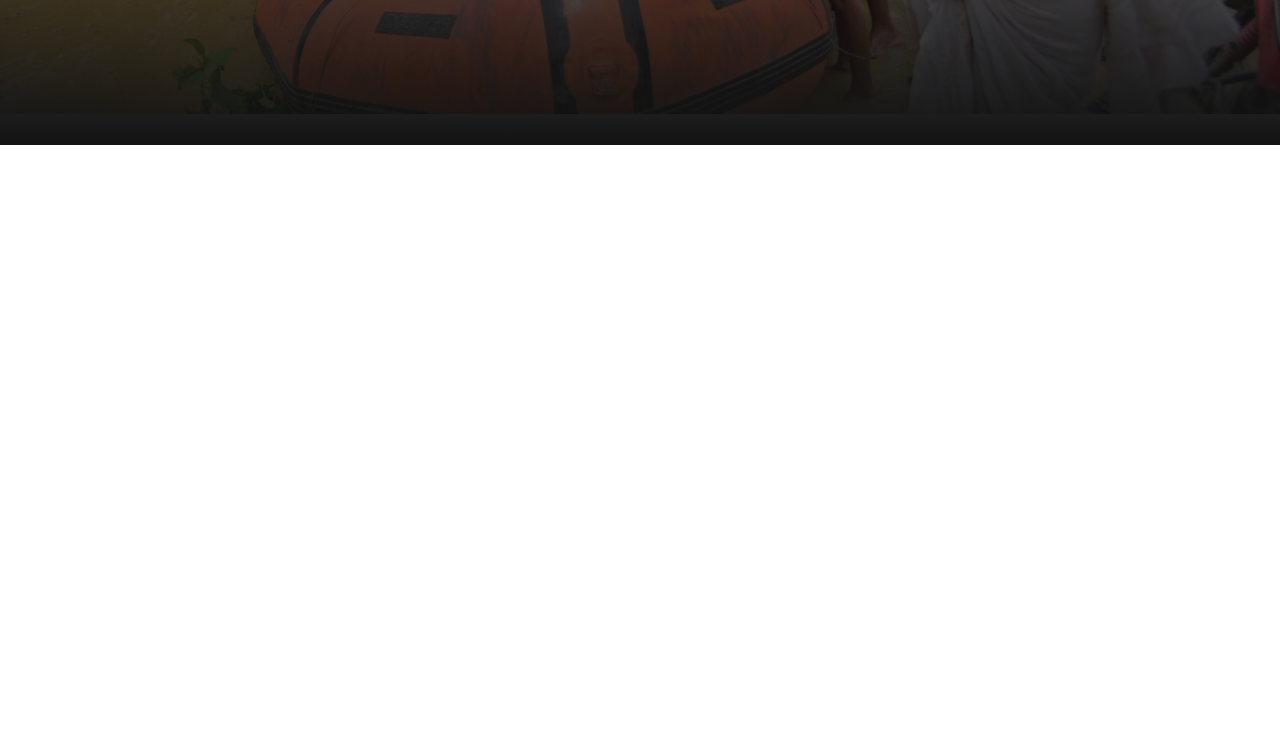
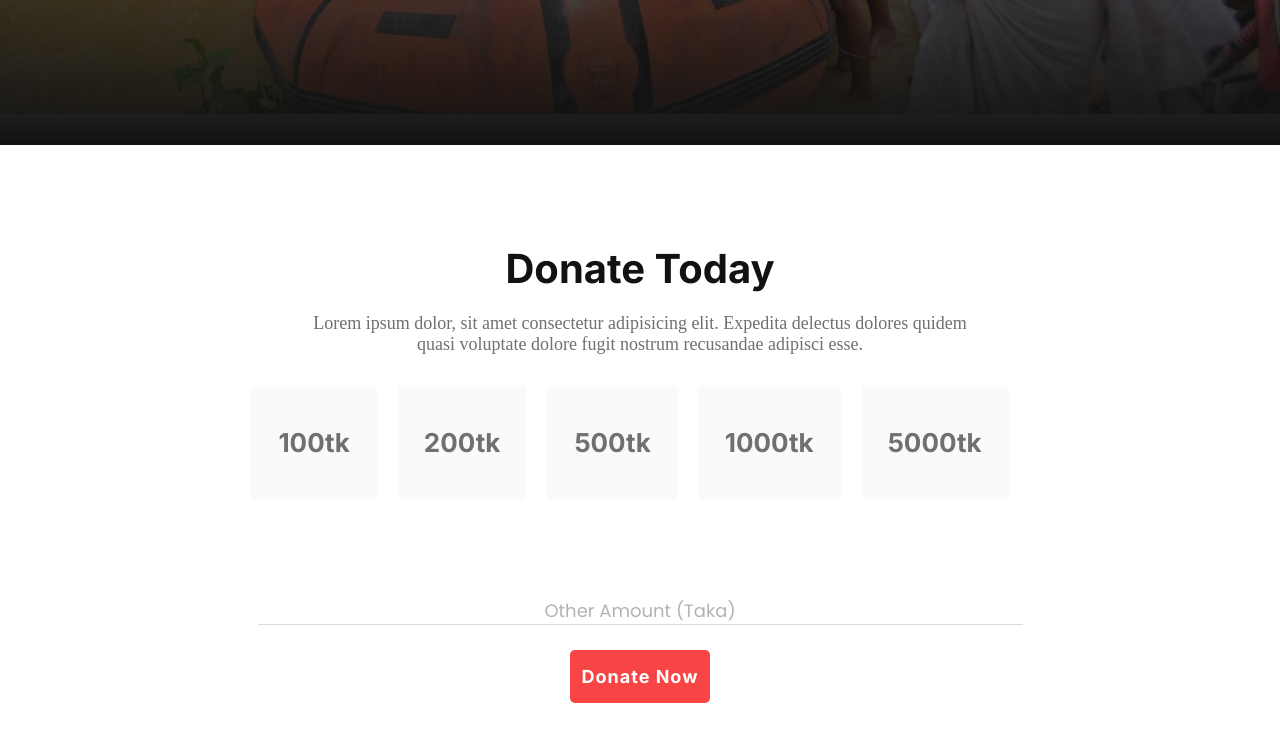
Before and after one commit to Bulbulahmed10/PH-donate-today-practice-project-2, a plain HTML site: page index.html in a window 1280 px wide. Shown: the part 516-1258 px from the top of the page. Before the commit the page ends 800 px from the top, so only its background shows below. Drawn offline with Linux system fonts and the light colour scheme.

Commit message:
added donate-section

```diff
--- a/index.html
+++ b/index.html
@@ -1,21 +1,46 @@
 <!DOCTYPE html>
 <html lang="en">
   <head>
-    <meta charset="UTF-8">
-    <meta http-equiv="X-UA-Compatible" content="IE=edge">
-    <meta name="viewport" content="width=device-width, initial-scale=1.0">
-    <link rel="shortcut icon" href="./images/icons/donate-fav.png" type="image/x-icon">
-    <link rel="stylesheet" href="style.css">
+    <meta charset="UTF-8" />
+    <meta http-equiv="X-UA-Compatible" content="IE=edge" />
+    <meta name="viewport" content="width=device-width, initial-scale=1.0" />
+    <link
+      rel="shortcut icon"
+      href="./images/icons/donate-fav.png"
+      type="image/x-icon"
+    />
+    <link rel="stylesheet" href="style.css" />
     <title>Donate Today</title>
   </head>
   <body>
     <header>
       <div>
         <h1>let's help those who are more in need</h1>
-            <p>Lorem ipsum dolor sit amet consectetur adipisicing elit. Soluta perferendis atque quas voluptatibus molestias porro cupiditate, fuga sequi odio accusamus?</p>
+        <p>
+          Lorem ipsum dolor sit amet consectetur adipisicing elit. Soluta
+          perferendis atque quas voluptatibus molestias porro cupiditate, fuga
+          sequi odio accusamus?
+        </p>
         <button class="primary-btn">donate now</button>
       </div>
-
     </header>
+    <section class="donate-section">
+      <h2 class="section-heading">donate today</h2>
+      <p class="section-desc">
+        Lorem ipsum dolor, sit amet consectetur adipisicing elit. Expedita
+        delectus dolores quidem quasi voluptate dolore fugit nostrum recusandae
+        adipisci esse.
+      </p>
+      <div>
+        <span>100tk</span>
+        <span>200tk</span>
+        <span>500tk</span>
+        <span>1000tk</span>
+        <span>5000tk</span>
+      </div>
+      <input type="number" placeholder="Other Amount (Taka)" />
+      <button class="primary-btn">donate now</button>
+    </section>
+    <section></section>
   </body>
 </html>
--- a/style.css
+++ b/style.css
@@ -1,16 +1,17 @@
-@import url('https://fonts.googleapis.com/css2?family=Inter:wght@300;400;500;700&family=Manrope&family=Poppins&display=swap');
+@import url("https://fonts.googleapis.com/css2?family=Inter:wght@300;400;500;700&family=Manrope&family=Poppins&display=swap");
 
+/* *Custom CSS* */
 
-*{
+* {
   margin: 0;
   padding: 0;
   box-sizing: border-box;
 }
 
-.primary-btn{
+.primary-btn {
   background-color: #f74545;
   color: #ffffff;
-    font-family: 'Inter', sans-serif;
+  font-family: "Inter", sans-serif;
   font-weight: 600;
   font-size: 18px;
   padding: 16px 12px;
@@ -23,13 +24,37 @@
   letter-spacing: 1px;
 }
 
-.primary-btn:hover{
+.primary-btn:hover {
   background-color: #fc0808;
+}
+
+section {
+  max-width: 1440px;
+  margin: 0 auto;
+  padding: 130px 180px;
+}
+
+.section-heading {
+  text-align: center;
+  text-transform: capitalize;
+  font-weight: 700;
+  font-family: "Inter", sans-serif;
+  font-size: 40px;
+  color: #121212;
+}
+
+.section-desc {
+  text-align: center;
+  width: 690px;
+  margin: 0 auto;
+  margin-top: 20px;
+  color: #707070;
+  font-size: 18px;
 }
 
 /* *Header CSS* */
 
-header{
+header {
   background-image: url(./images/donation-images/donation5.jpg);
   width: 100%;
   height: 630px;
@@ -41,25 +66,90 @@ header{
   z-index: -1;
 }
 
-header div{
+header div {
   padding: 175px 307px;
   text-align: center;
-    background-image: linear-gradient(360deg, #121212 0%, rgba(18, 18, 18, 0) 100%);
-
+  background-image: linear-gradient(
+    360deg,
+    #121212 0%,
+    rgba(18, 18, 18, 0) 100%
+  );
 }
 
-header div h1{
-    font-family: 'Inter', sans-serif;
+header div h1 {
+  font-family: "Inter", sans-serif;
   text-transform: capitalize;
   font-weight: 700;
   font-size: 55px;
   color: #ffffff;
 }
 
-header div p{
+header div p {
   color: #ffffffcc;
   font-size: 18px;
-    font-family: 'Poppins', sans-serif;
+  font-family: "Poppins", sans-serif;
   margin-top: 20px;
   margin-bottom: 25px;
 }
+
+/* *Donate Section* */
+
+.donate-section {
+  display: flex;
+  flex-direction: column;
+  align-items: center;
+}
+
+.donate-section div {
+  margin-top: 30px;
+  display: flex;
+  align-items: center;
+  justify-content: space-between;
+}
+
+.donate-section div span {
+  background-color: #fafafa;
+  padding: 40px 25px;
+  margin-right: 20px;
+  font-family: "Inter", sans-serif;
+  font-weight: 700;
+  font-size: 26px;
+  text-align: center;
+  border-radius: 5px;
+  color: #707070;
+  cursor: pointer;
+  transition: 0.3s;
+  border: 2px solid transparent;
+}
+
+.donate-section div span:hover {
+  border: 2px solid #fc0808;
+  background-color: #ffeeee;
+  color: #fc0808;
+}
+
+.donate-section input {
+  margin-top: 90px;
+  border: none;
+  border-bottom: 1px solid #dadada;
+  width: 765px;
+  outline: none;
+  text-align: center;
+  margin-bottom: 25px;
+  font-size: 30px;
+  font-weight: 700;
+  color: #4f4e4e;
+}
+
+.donate-section input[type="number"]::-webkit-outer-spin-button,
+input[type="number"]::-webkit-inner-spin-button {
+  -webkit-appearance: none;
+}
+
+.donate-section input::placeholder {
+  font-family: "Poppins", sans-serif;
+  font-weight: 400;
+  color: #b3b3b3;
+  font-size: 18px;
+  line-height: 28px;
+}
```
Lines whose indentation alone changed are shown as unchanged.
